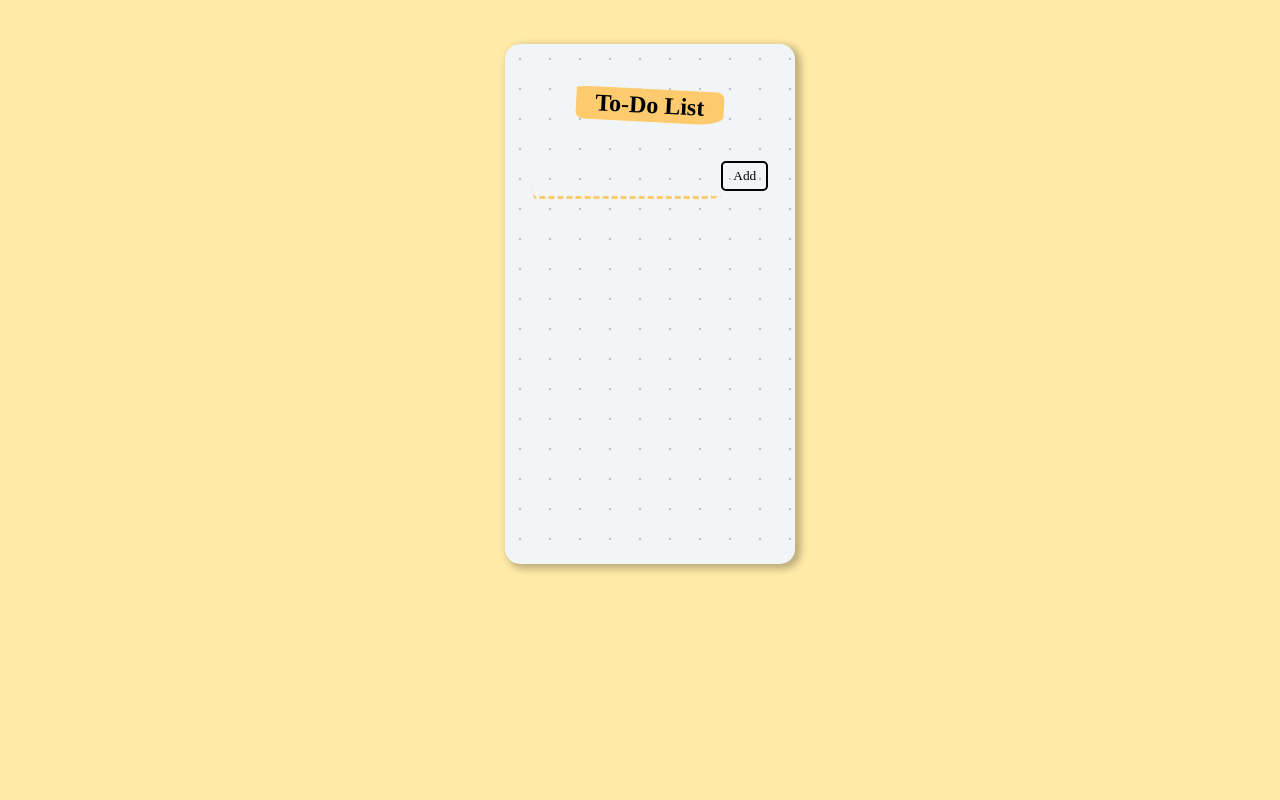
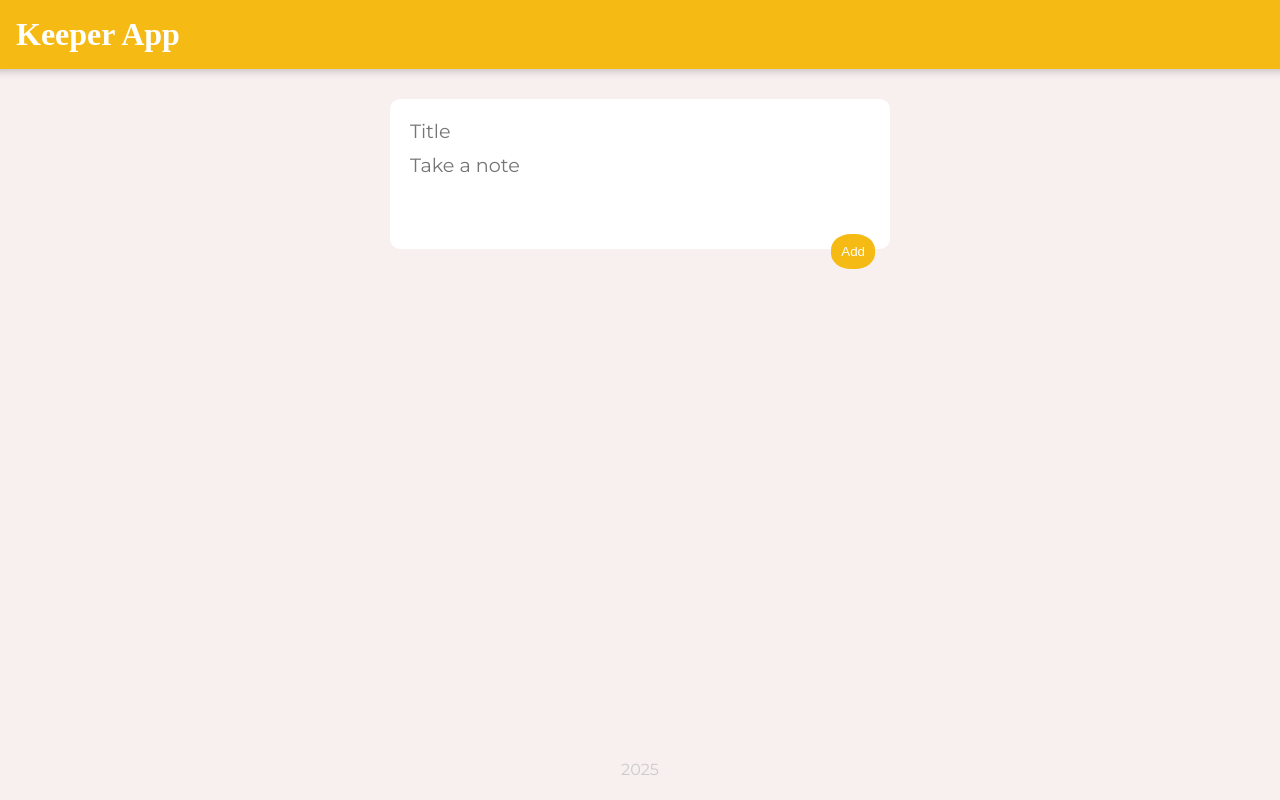
Before and after one commit to saibun/Learn-React, a React (Create React App) app: page / in a window 1280 px wide. Built offline with nearby package versions, Linux system fonts and the light colour scheme; a web font is replaced by a local one.

Commit message:
keeper code ready

```diff
--- a/src/index.js
+++ b/src/index.js
@@ -2,9 +2,7 @@ import React from 'react';
 import ReactDOM from 'react-dom/client';
 // import Greetings from './Greetings';
 // import App from './react_componant/App';
-// import Header from './keeperApp/Header';
-// import Footer from "./keeperApp/Footer";
-// import Note from "./keeperApp/Note";
+import KeeperApp from "./keeperApp/keeperApp";
 // import Contact from './cards/Contact';
 //import AllContactsList from './Contact_Cards/AllContactsList';
 // import WelcomePage from './LoginSystem/WelcomePage';
@@ -13,16 +11,14 @@ import ReactDOM from 'react-dom/client';
 // import Destructure from './JS_Destructuring/destructure';
 // import Event from "./EventHandlingReact/event"
 // import FullName from './EventHandlingReact/fullName';
-import TODO from './TODO_List/todo';
+// import TODO from './TODO_List/todo';
 
 const root = ReactDOM.createRoot(document.getElementById('root'));
 root.render(
   <React.StrictMode>
     {/* <Greetings />
     <App /> */}
-    {/* <Header />
-    <Note />
-    <Footer /> */}
+    <KeeperApp />
     {/* <Contact/> */}
     {/* <AllContactsList /> */}
     {/* <WelcomePage /> */}
@@ -31,7 +27,7 @@ root.render(
     {/* <Destructure /> */}
     {/* <Event /> */}
     {/* <FullName/> */}
-    <TODO/>
+    {/* <TODO/> */}
 
 
 
--- a/src/keeperApp/Note.jsx
+++ b/src/keeperApp/Note.jsx
@@ -1,9 +1,12 @@
 import "../style2.css"
-function Note(){
+function Note(props){
     return (
         <div className="note">
-            <h1>This is note title</h1>
-            <p>This is note statement</p>
+            <h1>{props.title}</h1>
+            <p>{props.desc}</p>
+            <button className="delete" onClick={()=>{
+                props.remove(props.id)
+            }} >DELETE</button>
         </div>
     )
 }
--- /dev/null
+++ b/src/keeperApp/keeperApp.jsx
@@ -0,0 +1,34 @@
+import { useState } from 'react';
+import Header from './Header';
+import Footer from "./Footer";
+import Note from "./Note";
+import NoteForm from './noteForm';
+function KeeperApp(){
+    const [noteList, setNoteList]=useState([]);
+    function addNote(newNote){
+        setNoteList((pre)=>{
+            return [...pre,newNote];
+        })
+
+    }
+    function deleteNote(pos){
+        setNoteList((pre)=>{
+            return pre.filter((value,index)=> pos!==index)
+        })
+    }
+
+    return (
+        <div>
+            <Header />
+            <NoteForm  onAdd={addNote}/>
+            {noteList.map((value, index)=>{
+                return <Note title={value.title} desc={value.desc} key={index} id={index} remove={deleteNote}/>
+            })}
+
+            <Footer />
+
+        </div>
+
+    )
+}
+export default KeeperApp;
--- /dev/null
+++ b/src/keeperApp/noteForm.jsx
@@ -0,0 +1,45 @@
+import { useState } from "react";
+function NoteForm(props) {
+  const [noteInput, setNote] = useState({
+    title:"",
+    desc:"",
+  })
+
+  function handleChange(e){
+    const{name,value}=e.target;
+    setNote((preValue)=>{
+      if(name === "title"){
+        return {
+          title:value,
+          desc:preValue.desc,
+        }
+      }else if(name === "desc"){
+        return{
+          title:preValue.title,
+          desc:value,
+        }
+      }
+
+    })
+    e.preventDefault()
+
+  }
+
+  function submitNote(e){
+    e.preventDefault();
+    props.onAdd(noteInput)
+
+
+  }
+
+  return (
+    <div>
+      <form className="title-notes">
+        <input type="text" placeholder="Title" name="title" className="title"  onChange={handleChange} value={noteInput.title}/>
+        <textarea name="desc" id="" placeholder="Take a note" className="take-note" rows={3}  onChange={handleChange}  value={noteInput.desc}></textarea>
+        <button className="add" onClick={submitNote} >Add</button>
+      </form>
+    </div>
+  );
+}
+export default NoteForm;
--- a/src/style2.css
+++ b/src/style2.css
@@ -34,7 +34,7 @@ footer p{
 
 }
 .note{
-    border: 1px solid black;
+    border: none;
     border-radius: 7px;
     background-color:#fff;
     box-shadow: 0 2px 5px #ccc;
@@ -42,6 +42,7 @@ footer p{
     width: 240px;
     margin: 16px;
     float: left;
+    height: 100px;
 
 }
 .note h1{
@@ -55,3 +56,51 @@ footer p{
     overflow-wrap: break-word;
 
 }
+button{
+    float: right;
+}
+.delete{
+    color: #F5BA13;
+    background: transparent;
+    border: none;
+    margin-top: 10px;
+    cursor: pointer;
+    font-size: 1rem;
+
+}
+.title-notes{
+    position: relative;
+    border: 1px solid black;
+    width: 500px;
+    margin: 30px auto 20px auto;
+    background: #fff;
+    padding: 15px;
+    border: none;
+    border-radius: 10px;
+
+}
+.title{
+    width: 100%;
+    padding: 5px;
+    font-size: 1.2rem;
+    border: none;
+    font-family: inherit;
+    outline: none;
+}
+.take-note{
+    width: 100%;
+    outline: none;
+    resize: none;
+    border: none;
+    padding: 5px;
+    font-size: 1.2rem;
+    font-family: inherit;
+}
+.add{
+    background-color: #F5BA13;
+    color: #fff;
+    padding: 10px;
+    border: none;
+    border-radius: 45%;
+    cursor: pointer;
+}
```
